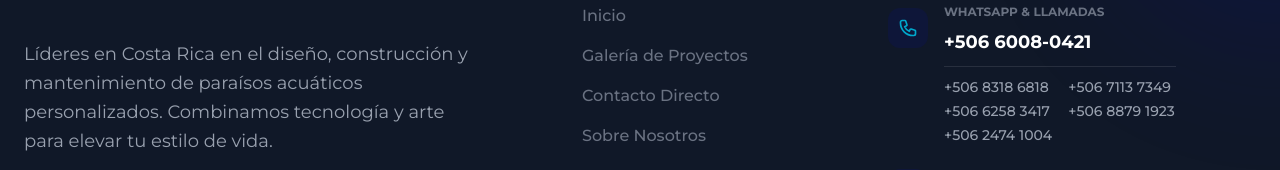
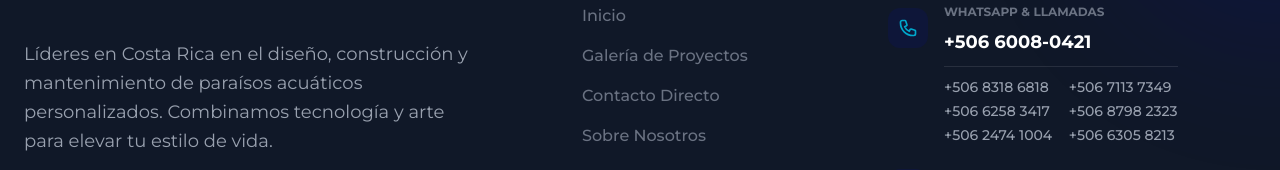
Before and after one commit to godlychrist/piscinascr, a Next.js app: page / in a window 1280 px wide. Shown: the part 4391-4561 px from the top of the page. Built offline with nearby package versions, Linux system fonts and the light colour scheme.

Commit message:
added more contact numbers

```diff
--- a/src/app/components/footer.jsx
+++ b/src/app/components/footer.jsx
@@ -115,8 +115,9 @@ export default function Footer() {
                                             '+506 8318 6818',
                                             '+506 7113 7349',
                                             '+506 6258 3417',
-                                            '+506 8879 1923',
+                                            '+506 8798 2323',
                                             '+506 2474 1004',
+                                            '+506 6305 8213'
                                         ].map((num) => (
                                             <a
                                                 key={num}
```
